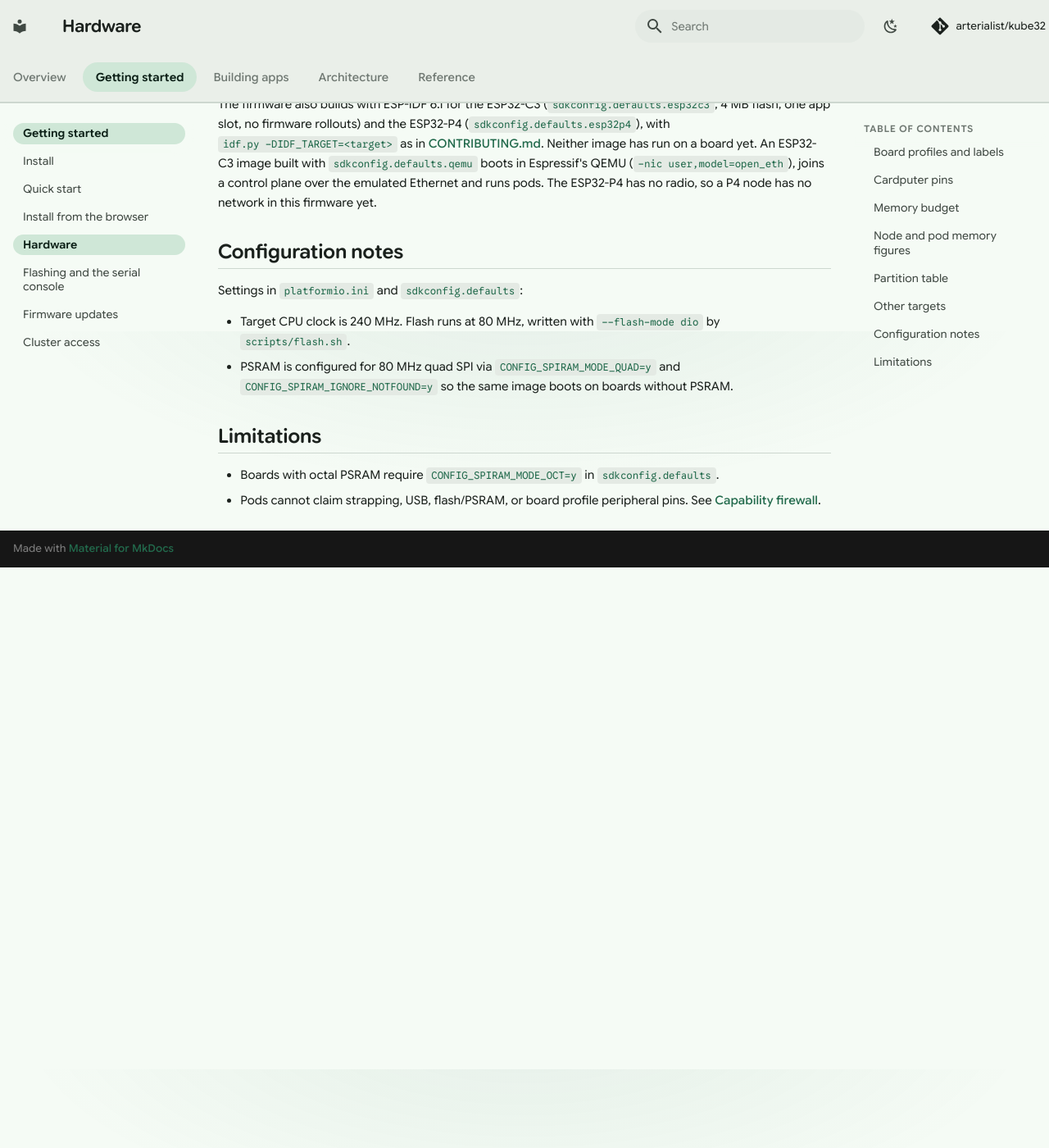
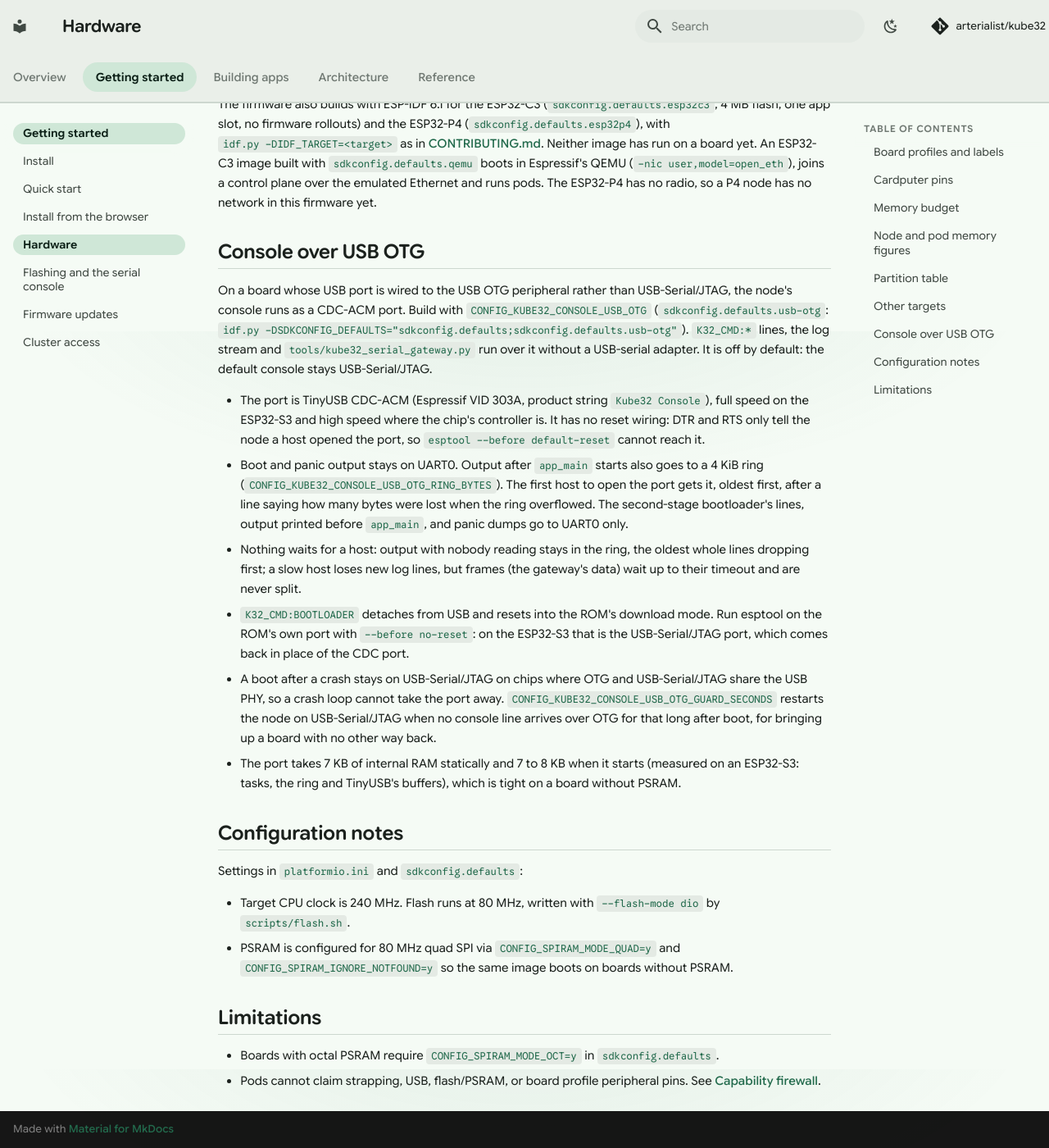
Before and after one commit to arterialist/kube32, an MkDocs documentation site: the page built from docs/hardware-spec.md, in a window 1280 px wide and 1400 px high, scrolled down 4996 px. Shown: the whole window at 82% size. Built offline with MkDocs 1.6.1 and Material for MkDocs 9.7.7, drawn with Linux system fonts in a browser that asks for light colours; comment, search, counter and statistics services are not loaded; before the commit the page ends 5688 px from its top, so only the background shows below that.

Commit message:
docs: the console over USB OTG

```diff
--- a/docs/hardware-spec.md
+++ b/docs/hardware-spec.md
@@ -89,6 +89,17 @@ Layout in `partitions.csv` for 8 MB flash:
 
 The firmware also builds with ESP-IDF 6.1 for the ESP32-C3 (`sdkconfig.defaults.esp32c3`, 4 MB flash, one app slot, no firmware rollouts) and the ESP32-P4 (`sdkconfig.defaults.esp32p4`), with `idf.py -DIDF_TARGET=<target>` as in [CONTRIBUTING.md](https://github.com/arterialist/kube32/blob/main/CONTRIBUTING.md#firmware). Neither image has run on a board yet. An ESP32-C3 image built with `sdkconfig.defaults.qemu` boots in Espressif's QEMU (`-nic user,model=open_eth`), joins a control plane over the emulated Ethernet and runs pods. The ESP32-P4 has no radio, so a P4 node has no network in this firmware yet.
 
+## Console over USB OTG
+
+On a board whose USB port is wired to the USB OTG peripheral rather than USB-Serial/JTAG, the node's console runs as a CDC-ACM port. Build with `CONFIG_KUBE32_CONSOLE_USB_OTG` (`sdkconfig.defaults.usb-otg`: `idf.py -DSDKCONFIG_DEFAULTS="sdkconfig.defaults;sdkconfig.defaults.usb-otg"`). `K32_CMD:*` lines, the log stream and `tools/kube32_serial_gateway.py` run over it without a USB-serial adapter. It is off by default: the default console stays USB-Serial/JTAG.
+
+- The port is TinyUSB CDC-ACM (Espressif VID 303A, product string `Kube32 Console`), full speed on the ESP32-S3 and high speed where the chip's controller is. It has no reset wiring: DTR and RTS only tell the node a host opened the port, so `esptool --before default-reset` cannot reach it.
+- Boot and panic output stays on UART0. Output after `app_main` starts also goes to a 4 KiB ring (`CONFIG_KUBE32_CONSOLE_USB_OTG_RING_BYTES`). The first host to open the port gets it, oldest first, after a line saying how many bytes were lost when the ring overflowed. The second-stage bootloader's lines, output printed before `app_main`, and panic dumps go to UART0 only.
+- Nothing waits for a host: output with nobody reading stays in the ring, the oldest whole lines dropping first; a slow host loses new log lines, but frames (the gateway's data) wait up to their timeout and are never split.
+- `K32_CMD:BOOTLOADER` detaches from USB and resets into the ROM's download mode. Run esptool on the ROM's own port with `--before no-reset`: on the ESP32-S3 that is the USB-Serial/JTAG port, which comes back in place of the CDC port.
+- A boot after a crash stays on USB-Serial/JTAG on chips where OTG and USB-Serial/JTAG share the USB PHY, so a crash loop cannot take the port away. `CONFIG_KUBE32_CONSOLE_USB_OTG_GUARD_SECONDS` restarts the node on USB-Serial/JTAG when no console line arrives over OTG for that long after boot, for bringing up a board with no other way back.
+- The port takes 7 KB of internal RAM statically and 7 to 8 KB when it starts (measured on an ESP32-S3: tasks, the ring and TinyUSB's buffers), which is tight on a board without PSRAM.
+
 ## Configuration notes
 
 Settings in `platformio.ini` and `sdkconfig.defaults`:
```
Also changed, not shown: CHANGELOG.md (+1 -0 lines).
